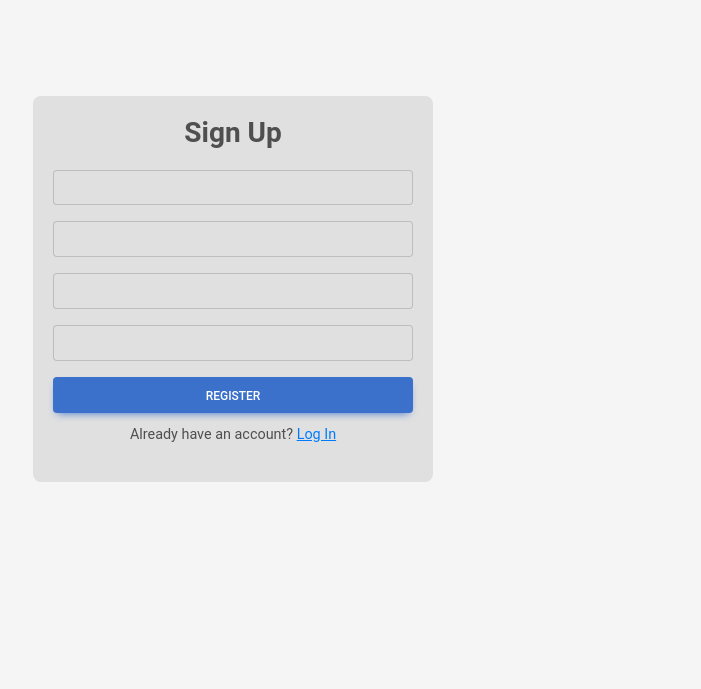
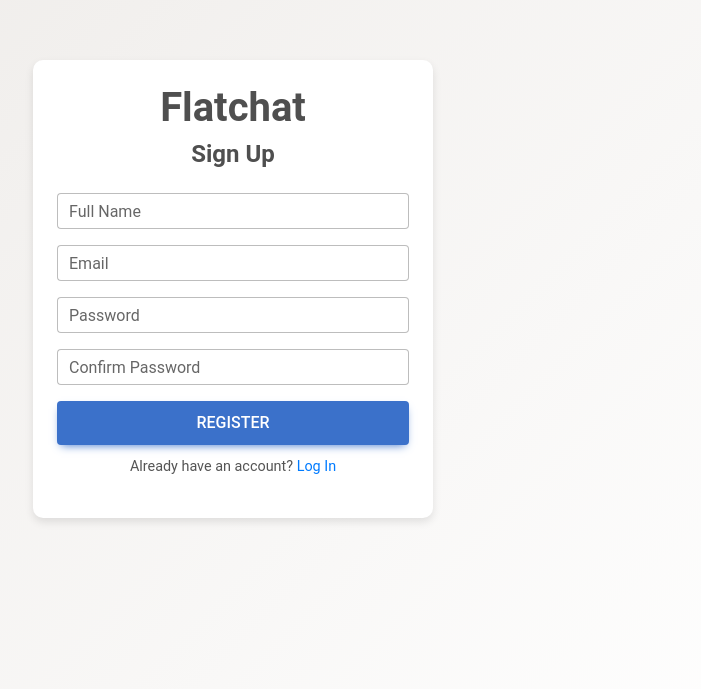
Before and after one commit to s00221135/p400-application, a React (Vite) app: page /register in a window 1280 px wide. Shown: the part 111-800 px from the top of the page, without its empty margins (407-1108 px from the left). Built offline with nearby package versions, Linux system fonts and the light colour scheme; what amazon-cognito-identity-js would draw is missing.

Commit message:
bug fixes + ui improvements

```diff
--- a/src/pages/Confirm.tsx
+++ b/src/pages/Confirm.tsx
@@ -1,5 +1,5 @@
 import React, { useState, useEffect } from "react";
-import { CognitoUser } from "amazon-cognito-identity-js";
+import { CognitoUser, AuthenticationDetails } from "amazon-cognito-identity-js";
 import UserPool from "../Cognito";
 import { useLocation, useNavigate } from "react-router-dom";
 import {
@@ -18,15 +18,17 @@ const Confirm: React.FC = () => {
   const location = useLocation();
   const navigate = useNavigate();
 
-  // Retrieve email from navigation state
-  const email = location.state?.email || "";
+  // Log the state to debug what we received
+  console.log("Confirm page location state:", location.state);
+  // Retrieve email and password from navigation state
+  const { email, password } = (location.state as { email: string; password: string }) || {};
 
   useEffect(() => {
-    if (!email) {
-      alert("No email provided for confirmation.");
+    if (!email || !password) {
+      alert("Missing email or password for automatic sign-in. Please register again.");
       navigate("/register");
     }
-  }, [email, navigate]);
+  }, [email, password, navigate]);
 
   const handleConfirm = (e: React.FormEvent<HTMLFormElement>) => {
     e.preventDefault();
@@ -46,11 +48,36 @@ const Confirm: React.FC = () => {
         setMessage("Error confirming account: " + err.message);
         console.error("Confirm error:", err);
       } else {
-        setMessage("Account confirmed successfully!");
-        // Navigate to setup-space after a short delay
-        setTimeout(() => {
-          navigate("/setup-space");
-        }, 2000);
+        setMessage("Account confirmed successfully! Signing you in...");
+        // Automatically sign in the user using the password passed from registration
+        const authDetails = new AuthenticationDetails({
+          Username: email,
+          Password: password,
+        });
+        user.authenticateUser(authDetails, {
+          onSuccess: (session) => {
+            console.log("Automatic sign-in success:", session);
+            const idToken = session.getIdToken().getJwtToken();
+            const accessToken = session.getAccessToken().getJwtToken();
+            const refreshToken = session.getRefreshToken().getToken();
+            const userID = session.getIdToken().decodePayload().sub;
+            const username = session.getIdToken().decodePayload().email;
+            const authTokens = { idToken, accessToken, refreshToken, userID, username };
+
+            // Store tokens in sessionStorage
+            sessionStorage.setItem("authTokens", JSON.stringify(authTokens));
+            console.log("Stored authTokens in sessionStorage:", authTokens);
+
+            // After a short delay, navigate to SetupSpace
+            setTimeout(() => {
+              navigate("/setup-space");
+            }, 2000);
+          },
+          onFailure: (authErr) => {
+            setMessage("Automatic sign-in failed: " + authErr.message);
+            console.error("Automatic sign-in error:", authErr);
+          },
+        });
       }
     });
   };
@@ -78,7 +105,11 @@ const Confirm: React.FC = () => {
             </MDBBtn>
           </form>
           {message && (
-            <MDBTypography tag="p" className="text-center" style={{ color: message.includes("successfully") ? "green" : "red" }}>
+            <MDBTypography
+              tag="p"
+              className="text-center"
+              style={{ color: message.includes("successfully") ? "green" : "red" }}
+            >
               {message}
             </MDBTypography>
           )}
--- a/src/pages/Home.tsx
+++ b/src/pages/Home.tsx
@@ -16,8 +16,8 @@ import {
 const GET_HOUSEHOLD_NAME_API = "https://kw9gdp96hl.execute-api.eu-west-1.amazonaws.com/dev/join-household";
 
 const Home: React.FC = () => {
-  const [householdName, setHouseholdName] = useState("Your Household");
-  const [dndStatus, setDndStatus] = useState<string>("Fergal has Do Not Disturb on until 7 PM");
+  const [householdName, setHouseholdName] = useState("Gateway Block 5 APT 9");
+  const [dndStatus, setDndStatus] = useState<string>("Kelly has Do Not Disturb on until 7 PM");
   const [reservedSpaces, setReservedSpaces] = useState<string>("Living room reserved from 8 PM - 11 PM");
   const [upcomingChores, setUpcomingChores] = useState<string>("It's your turn to take out the bins this week");
   const [notifications, setNotifications] = useState<string>("Electricity bill due in 3 days");
@@ -89,9 +89,6 @@ const Home: React.FC = () => {
               >
                 Welcome to {householdName}!
               </MDBCardTitle>
-              <MDBCardText style={{ fontSize: "1.2rem" }}>
-                Your House at a Glance
-              </MDBCardText>
             </MDBCard>
           </MDBCol>
         </MDBRow>
--- a/src/pages/JoinSpace.tsx
+++ b/src/pages/JoinSpace.tsx
@@ -1,30 +1,37 @@
 import React, { useState, useEffect } from "react";
 import { MDBContainer, MDBInput, MDBBtn } from "mdb-react-ui-kit";
+import { useNavigate } from "react-router-dom";
 
 const JoinSpace: React.FC = () => {
   const [joinCode, setJoinCode] = useState("");
   const [loading, setLoading] = useState(false);
   const [userID, setUserID] = useState<string | null>(null);
+  const navigate = useNavigate();
 
   useEffect(() => {
     // Check for auth tokens in sessionStorage or localStorage
     const tokensString =
       sessionStorage.getItem("authTokens") || localStorage.getItem("authTokens");
+    console.log("JoinSpace tokensString:", tokensString);
     const tokens = tokensString ? JSON.parse(tokensString) : null;
+    console.log("JoinSpace tokens object:", tokens);
     const accessToken = tokens?.accessToken;
     const uID = tokens?.userID;
 
-    // If no valid session, redirect
+    // If no valid session, redirect to login
     if (!accessToken || !uID) {
       alert("No valid session found. Please log in.");
-      window.location.href = "/";
+      navigate("/");
       return;
     }
     setUserID(uID);
-  }, []);
+  }, [navigate]);
 
   const handleJoinHousehold = async () => {
-    if (!joinCode.trim()) {
+    // Trim any leading/trailing whitespace and optionally convert to uppercase if your join codes are case-sensitive
+    const trimmedJoinCode = joinCode.trim(); // You might add .toUpperCase() if needed: joinCode.trim().toUpperCase()
+
+    if (!trimmedJoinCode) {
       alert("Please enter a join code.");
       return;
     }
@@ -33,6 +40,7 @@ const JoinSpace: React.FC = () => {
       return;
     }
 
+    console.log("Attempting to join with code:", trimmedJoinCode, "and userID:", userID);
     setLoading(true);
     try {
       const response = await fetch(
@@ -40,17 +48,17 @@ const JoinSpace: React.FC = () => {
         {
           method: "POST",
           headers: { "Content-Type": "application/json" },
-          body: JSON.stringify({ JoinCode: joinCode, UserID: userID }),
+          body: JSON.stringify({ JoinCode: trimmedJoinCode, UserID: userID }),
         }
       );
 
       const data = await response.json();
+      console.log("Join household response data:", data);
       if (response.ok) {
         // Save the household ID if needed
         localStorage.setItem("HouseholdID", data.HouseholdID);
-        // Use the correct property from your Lambda response: HouseholdName
         alert(`Welcome to ${data.HouseholdName}!`);
-        window.location.href = "/home"; // Navigate to home
+        navigate("/home");
       } else {
         alert("Error: " + data.message);
       }
@@ -76,7 +84,12 @@ const JoinSpace: React.FC = () => {
           onChange={(e) => setJoinCode(e.target.value)}
           className="my-4"
         />
-        <MDBBtn color="primary" className="w-100" onClick={handleJoinHousehold} disabled={loading}>
+        <MDBBtn
+          color="primary"
+          className="w-100"
+          onClick={handleJoinHousehold}
+          disabled={loading}
+        >
           {loading ? "Joining..." : "Join"}
         </MDBBtn>
       </div>
--- a/src/pages/Login.tsx
+++ b/src/pages/Login.tsx
@@ -1,5 +1,12 @@
 import React, { useState, useEffect } from "react";
-import { MDBContainer, MDBInput, MDBBtn, MDBSpinner } from "mdb-react-ui-kit";
+import {
+  MDBContainer,
+  MDBCard,
+  MDBCardBody,
+  MDBInput,
+  MDBBtn,
+  MDBSpinner,
+} from "mdb-react-ui-kit";
 import { AuthenticationDetails, CognitoUser } from "amazon-cognito-identity-js";
 import { useNavigate } from "react-router-dom";
 import UserPool from "../Cognito";
@@ -11,13 +18,9 @@ const Login: React.FC = () => {
   const navigate = useNavigate();
 
   useEffect(() => {
-    // Use sessionStorage instead of localStorage
     const tokensString = sessionStorage.getItem("authTokens");
     const tokens = tokensString ? JSON.parse(tokensString) : null;
-    const accessToken = tokens?.accessToken;
-
-
-    if (accessToken) {
+    if (tokens?.accessToken) {
       navigate("/home");
     }
   }, [navigate]);
@@ -77,43 +80,38 @@ const Login: React.FC = () => {
   return (
     <MDBContainer
       fluid
-      className="d-flex justify-content-center align-items-center"
-      style={{ backgroundColor: "#f5f5f5", minHeight: "100vh", width: "100vw", padding: "20px" }}
-    >
-      <div
+      className="d-flex align-items-center justify-content-center"
       style={{
-          backgroundColor: "#e0e0e0",
-          padding: "20px",
-          borderRadius: "8px",
-          maxWidth: "400px",
-          width: "100%",
-          textAlign: "center",
-          boxSizing: "border-box",
+        minHeight: "100vh",
+        background: "linear-gradient(135deg, #ece9e6, #ffffff)",
       }}
     >
-        <h3 style={{ fontWeight: "bold", marginBottom: "20px" }}>Welcome Back</h3>
+      <MDBCard style={{ maxWidth: "400px", width: "100%", borderRadius: "10px", boxShadow: "0 4px 8px rgba(0,0,0,0.1)" }}>
+        <MDBCardBody className="p-4">
+          <div className="text-center mb-4">
+            <h1 style={{ fontWeight: "bold" }}>Flatchat</h1>
+            <h4 style={{ fontWeight: "bold", marginBottom: "20px" }}>Welcome Back</h4>
+          </div>
           <form onSubmit={handleSubmit}>
             <MDBInput
+              label="Email"
               type="email"
-            placeholder="Email"
               value={email}
               onChange={(e) => setEmail(e.target.value)}
               className="mb-3"
-            style={{ padding: "10px", fontSize: "1rem" }}
               required
             />
             <MDBInput
+              label="Password"
               type="password"
-            placeholder="Password"
               value={password}
               onChange={(e) => setPassword(e.target.value)}
               className="mb-4"
-            style={{ padding: "10px", fontSize: "1rem" }}
               required
             />
             <MDBBtn
+              type="submit"
               color="primary"
-            type="submit"
               className="w-100"
               style={{ padding: "10px", fontSize: "1rem" }}
               disabled={loading}
@@ -122,12 +120,13 @@ const Login: React.FC = () => {
             </MDBBtn>
             <p className="text-center mt-4" style={{ fontSize: "0.9rem", color: "#555" }}>
               Don’t have an account?{" "}
-            <a href="/register" style={{ color: "#007bff" }}>
+              <a href="/register" style={{ color: "#007bff", textDecoration: "none" }}>
                 Register
               </a>
             </p>
           </form>
-      </div>
+        </MDBCardBody>
+      </MDBCard>
     </MDBContainer>
   );
 };
--- a/src/pages/Registration.tsx
+++ b/src/pages/Registration.tsx
@@ -1,6 +1,12 @@
 // src/pages/Register.tsx
 import React, { useState } from "react";
-import { MDBContainer, MDBInput, MDBBtn } from "mdb-react-ui-kit";
+import {
+  MDBContainer,
+  MDBCard,
+  MDBCardBody,
+  MDBInput,
+  MDBBtn,
+} from "mdb-react-ui-kit";
 import { CognitoUserAttribute } from "amazon-cognito-identity-js";
 import { useNavigate } from "react-router-dom";
 import UserPool from "../Cognito";
@@ -15,17 +21,14 @@ interface RegisterFormData {
 // Helper to call your create-user API
 async function createUserInDynamo(userData: any) {
   try {
-    // Adjust the URL to match your API Gateway endpoint
     const response = await fetch("https://kt934ahi52.execute-api.eu-west-1.amazonaws.com/dev/create-user", {
       method: "POST",
       headers: { "Content-Type": "application/json" },
       body: JSON.stringify(userData),
     });
-
     if (!response.ok) {
       throw new Error("Failed to create user in Dynamo");
     }
-
     const data = await response.json();
     console.log("Created user in DynamoDB:", data);
   } catch (error) {
@@ -40,7 +43,6 @@ const Register: React.FC = () => {
     password: "",
     confirmPassword: "",
   });
-
   const navigate = useNavigate();
 
   const handleChange = (event: React.ChangeEvent<HTMLInputElement>) => {
@@ -84,19 +86,18 @@ const Register: React.FC = () => {
             UserID: userId,
             Name: formData.name,
             Email: formData.email,
-            // Additional fields:
             CreatedAt: new Date().toISOString(),
             DoNotDisturb: false,
             HouseholdID: null,
             AreaOfStudy: "Unknown",
             College: "Unknown",
-            // Typically don't store real password in DB since Cognito manages it
+            // Note: We store a placeholder password since Cognito handles authentication.
             Password: "StoredInCognito",
           });
         }
 
-        // Navigate to the Confirm page and pass the email
-        navigate("/confirm", { state: { email: formData.email } });
+        // Pass both email and password to the Confirm page for automatic sign-in later
+        navigate("/confirm", { state: { email: formData.email, password: formData.password } });
       }
     });
   };
@@ -104,80 +105,72 @@ const Register: React.FC = () => {
   return (
     <MDBContainer
       fluid
-      className="d-flex justify-content-center align-items-center"
+      className="d-flex align-items-center justify-content-center"
       style={{
-        backgroundColor: "#f5f5f5",
         minHeight: "100vh",
-        padding: "20px",
+        background: "linear-gradient(135deg, #ece9e6, #ffffff)",
       }}
     >
-      <div
-        style={{
-          backgroundColor: "#e0e0e0",
-          padding: "20px",
-          borderRadius: "8px",
-          maxWidth: "400px",
-          width: "100%",
-          textAlign: "center",
-        }}
-      >
-        <h3 style={{ fontWeight: "bold", marginBottom: "20px" }}>Sign Up</h3>
+      <MDBCard style={{ maxWidth: "400px", width: "100%", borderRadius: "10px", boxShadow: "0 4px 8px rgba(0,0,0,0.1)" }}>
+        <MDBCardBody className="p-4">
+          <div className="text-center mb-4">
+            <h1 style={{ fontWeight: "bold" }}>Flatchat</h1>
+            <h4 style={{ fontWeight: "bold", marginBottom: "20px" }}>Sign Up</h4>
+          </div>
           <form onSubmit={handleSubmit}>
             <MDBInput
+              label="Full Name"
               type="text"
-            placeholder="Full Name"
               name="name"
               value={formData.name}
               onChange={handleChange}
               className="mb-3"
+              required
             />
             <MDBInput
+              label="Email"
               type="email"
-            placeholder="Email"
               name="email"
               value={formData.email}
               onChange={handleChange}
               className="mb-3"
+              required
             />
             <MDBInput
+              label="Password"
               type="password"
-            placeholder="Password"
               name="password"
               value={formData.password}
               onChange={handleChange}
               className="mb-3"
+              required
             />
             <MDBInput
+              label="Confirm Password"
               type="password"
-            placeholder="Confirm Password"
               name="confirmPassword"
               value={formData.confirmPassword}
               onChange={handleChange}
               className="mb-3"
+              required
             />
             <MDBBtn
               color="primary"
               type="submit"
               className="w-100"
-            style={{ marginBottom: "10px" }}
+              style={{ marginBottom: "10px", padding: "10px", fontSize: "1rem" }}
             >
               Register
             </MDBBtn>
-          <p className="text-center" style={{ fontSize: "0.9rem" }}>
+            <p className="text-center" style={{ fontSize: "0.9rem", color: "#555" }}>
               Already have an account?{" "}
-            <a
-              href="/"
-              style={{
-                color: "#007bff",
-                textDecoration: "underline",
-                cursor: "pointer",
-              }}
-            >
+              <a href="/" style={{ color: "#007bff", textDecoration: "none" }}>
                 Log In
               </a>
             </p>
           </form>
-      </div>
+        </MDBCardBody>
+      </MDBCard>
     </MDBContainer>
   );
 };
--- a/src/pages/ReserveSpace.tsx
+++ b/src/pages/ReserveSpace.tsx
@@ -22,6 +22,7 @@ import {
 const RESERVATIONS_BASE_URL = "https://ikq4o2e4c1.execute-api.eu-west-1.amazonaws.com/dev";
 const USERS_BASE_URL = "https://kw9gdp96hl.execute-api.eu-west-1.amazonaws.com/dev";
 
+// Replace this with your dynamic household ID retrieval logic as needed
 const HOUSEHOLD_ID = "house-001";
 
 interface Reservation {
@@ -38,6 +39,20 @@ interface HouseholdUser {
   Name: string;
   Email?: string;
 }
+
+// Helper function to format date/time in a more readable format
+const formatDateTime = (dateString: string): string => {
+  const date = new Date(dateString);
+  const options: Intl.DateTimeFormatOptions = {
+    weekday: "short",
+    year: "numeric",
+    month: "short",
+    day: "numeric",
+    hour: "numeric",
+    minute: "2-digit",
+  };
+  return date.toLocaleDateString("en-US", options);
+};
 
 const ReserveSharedSpace: React.FC = () => {
   const [reservations, setReservations] = useState<Reservation[]>([]);
@@ -253,10 +268,10 @@ const ReserveSharedSpace: React.FC = () => {
                         <strong>Purpose:</strong> {res.Purpose}
                       </p>
                       <p>
-                        <strong>Start Time:</strong> {new Date(res.StartTime).toLocaleString()}
+                        <strong>Start Time:</strong> {formatDateTime(res.StartTime)}
                       </p>
                       <p>
-                        <strong>End Time:</strong> {new Date(res.EndTime).toLocaleString()}
+                        <strong>End Time:</strong> {formatDateTime(res.EndTime)}
                       </p>
                       <MDBRow className="mt-2">
                         <MDBCol>
```
Lines whose indentation alone changed are shown as unchanged.
